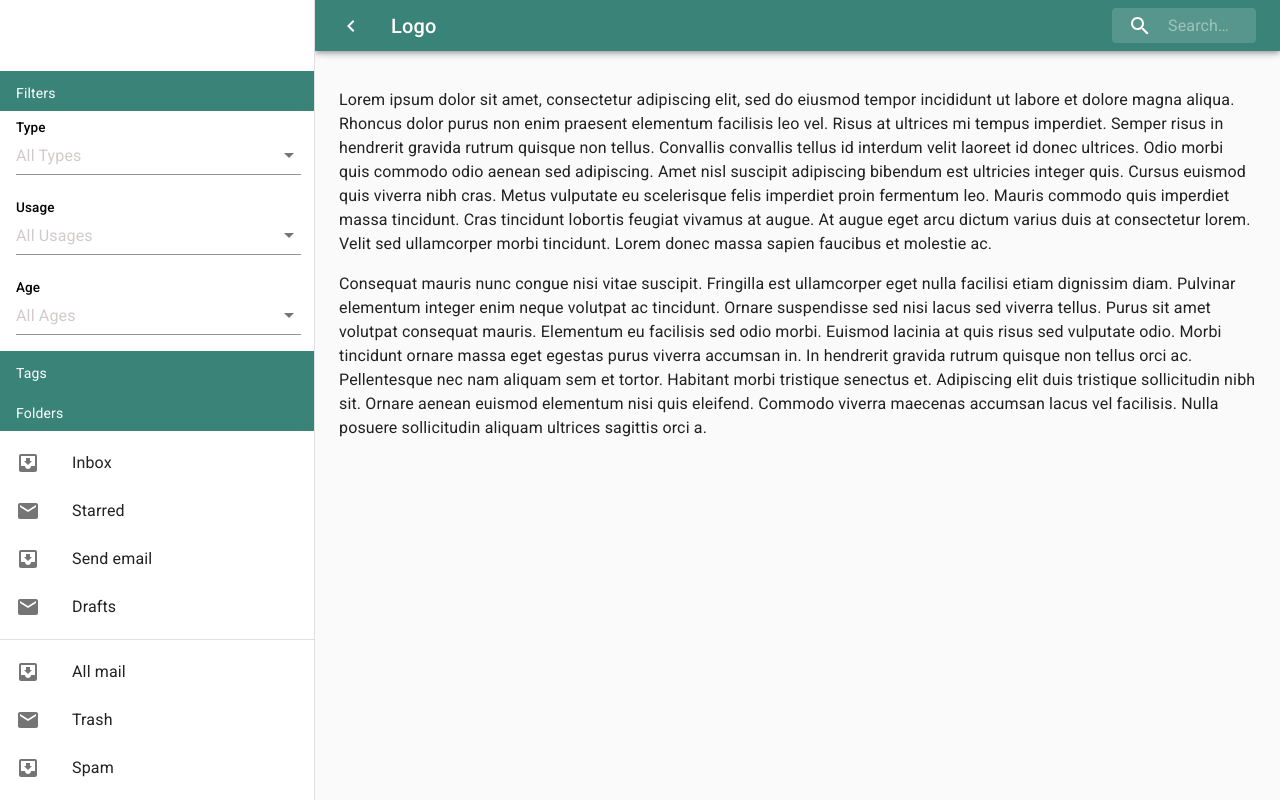
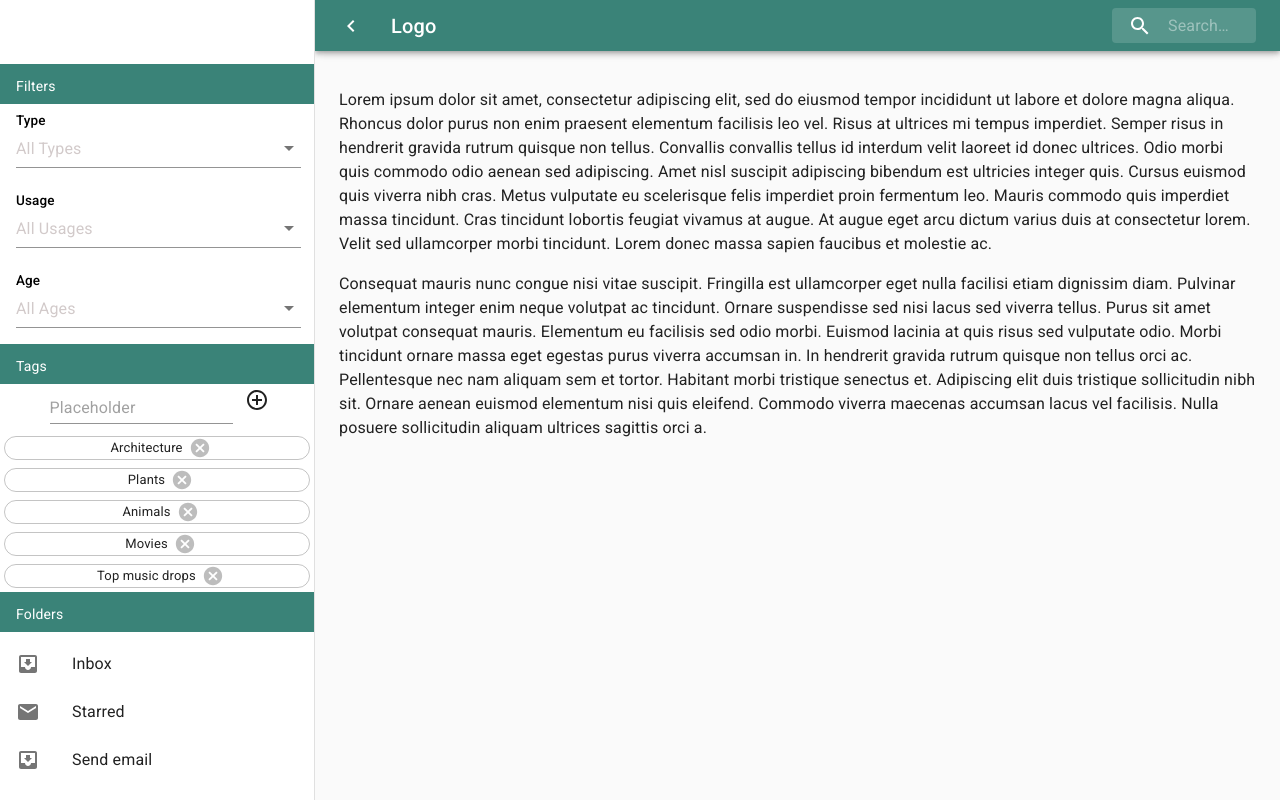
Before and after one commit to muchmallow/material, a React (Create React App) app: page / in a window 1280 px wide. Both pictures are taken after a click on the button "open drawer". Built offline with nearby package versions, Linux system fonts and the light colour scheme.

Commit message:
Started tags

```diff
--- a/src/components/Filters.jsx
+++ b/src/components/Filters.jsx
@@ -59,9 +59,9 @@ const Filters = ({name, placeholder, id, options}) => {
                         {placeholder}
                     </Typography>
                 </MenuItem>
-                <MenuItem value={'Ten'}>Ten</MenuItem>
-                <MenuItem value={'Twenty'}>Twenty</MenuItem>
-                <MenuItem value={'Thirty'}>Thirty</MenuItem>
+                <MenuItem value={'Ten'}><Typography>Ten</Typography></MenuItem>
+                <MenuItem value={'Twenty'}><Typography>Twenty</Typography></MenuItem>
+                <MenuItem value={'Thirty'}><Typography>Thirty</Typography></MenuItem>
             </Select>
         </FormControl>
     );
--- a/src/components/Menu.jsx
+++ b/src/components/Menu.jsx
@@ -20,6 +20,7 @@ import InboxIcon from '@material-ui/icons/MoveToInbox';
 import MailIcon from '@material-ui/icons/Mail';
 import SearchIcon from "@material-ui/icons/Search";
 import Filters from './Filters';
+import Tags from './Tags';
 
 const drawerWidth = 315;
 
@@ -221,6 +222,7 @@ export default function Menu() {
                 <div className={classes.filters}>
                     <Typography variant={'body2'}>Tags</Typography>
                 </div>
+                <Tags/>
                 <div className={classes.filters}>
                     <Typography variant={'body2'}>Folders</Typography>
                 </div>
--- /dev/null
+++ b/src/components/Tags.jsx
@@ -0,0 +1,73 @@
+import React from 'react';
+import {makeStyles} from '@material-ui/core/styles';
+import Chip from '@material-ui/core/Chip';
+import Input from '@material-ui/core/Input';
+import AddCircleOutlineIcon from '@material-ui/icons/AddCircleOutline';
+import clsx from 'clsx';
+import IconButton from '@material-ui/core/IconButton';
+import FilledInput from '@material-ui/core/FilledInput';
+import OutlinedInput from '@material-ui/core/OutlinedInput';
+import InputLabel from '@material-ui/core/InputLabel';
+import InputAdornment from '@material-ui/core/InputAdornment';
+import FormHelperText from '@material-ui/core/FormHelperText';
+import FormControl from '@material-ui/core/FormControl';
+import TextField from '@material-ui/core/TextField';
+import Visibility from '@material-ui/icons/Visibility';
+import VisibilityOff from '@material-ui/icons/VisibilityOff';
+
+const useStyles = makeStyles(theme => ({
+    root: {
+        display: 'flex',
+        justifyContent: 'center',
+        flexWrap: 'wrap',
+        '& > *': {
+            margin: theme.spacing(0.5),
+        },
+    },
+    chip: {
+        margin: theme.spacing(0.5),
+    },
+    input: {
+        margin: theme.spacing(1),
+    },
+}));
+
+const Tags = () => {
+    const classes = useStyles();
+    const [chipData, setChipData] = React.useState([
+        {key: 0, label: 'Architecture'},
+        {key: 1, label: 'Plants'},
+        {key: 2, label: 'Animals'},
+        {key: 3, label: 'Movies'},
+        {key: 4, label: 'Top music drops'},
+    ]);
+
+    const handleDelete = (chipToDelete) => () => {
+        setChipData((chips) =>
+            chips.filter(chip => chip.key !== chipToDelete.key));
+    };
+
+    const tags = chipData.map(data => <Chip key={data.key}
+                                            label={data.label}
+                                            onDelete={handleDelete(data)}
+                                            className={classes.chip}
+                                            variant="outlined"/>);
+
+    return (
+        <>
+            <div className={classes.root}>
+                <Input id='addTag'
+                       placeholder="Placeholder"
+                       className={classes.input}
+                       inputProps={{
+                           'aria-label': 'description',
+                       }}
+                />
+                <AddCircleOutlineIcon/>
+            </div>
+            {tags}
+        </>
+    );
+};
+
+export default Tags;
```
